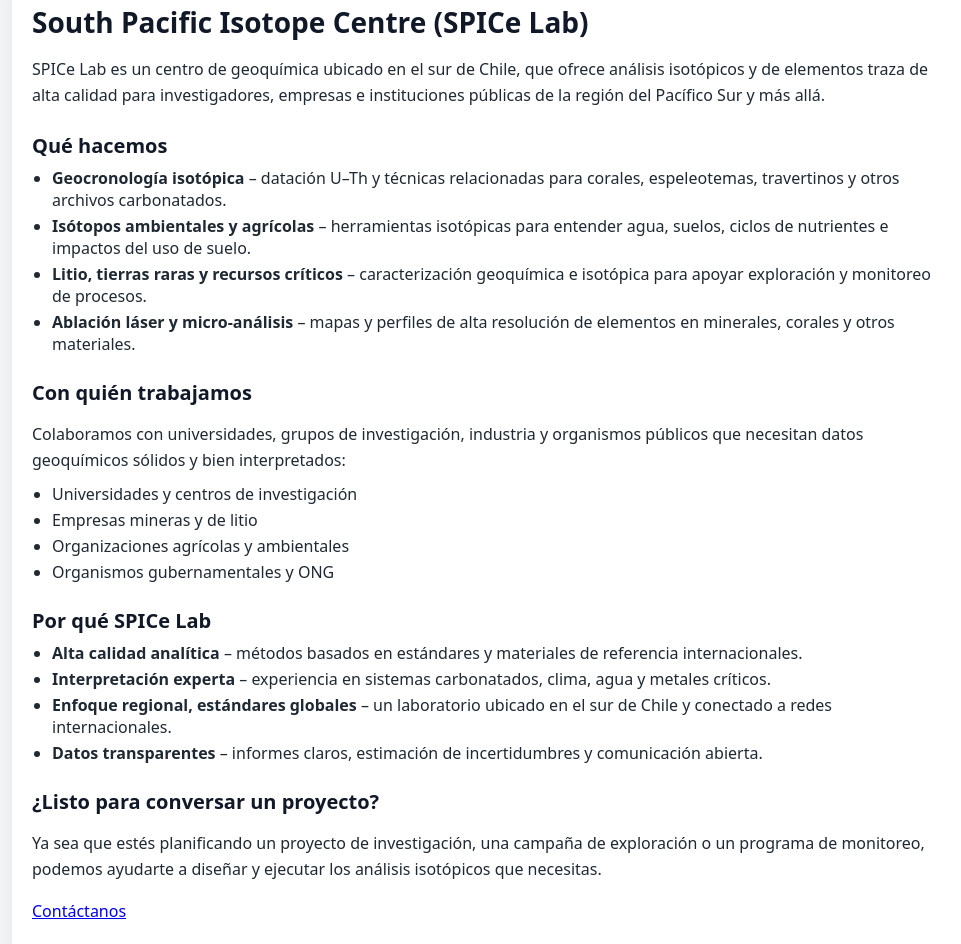
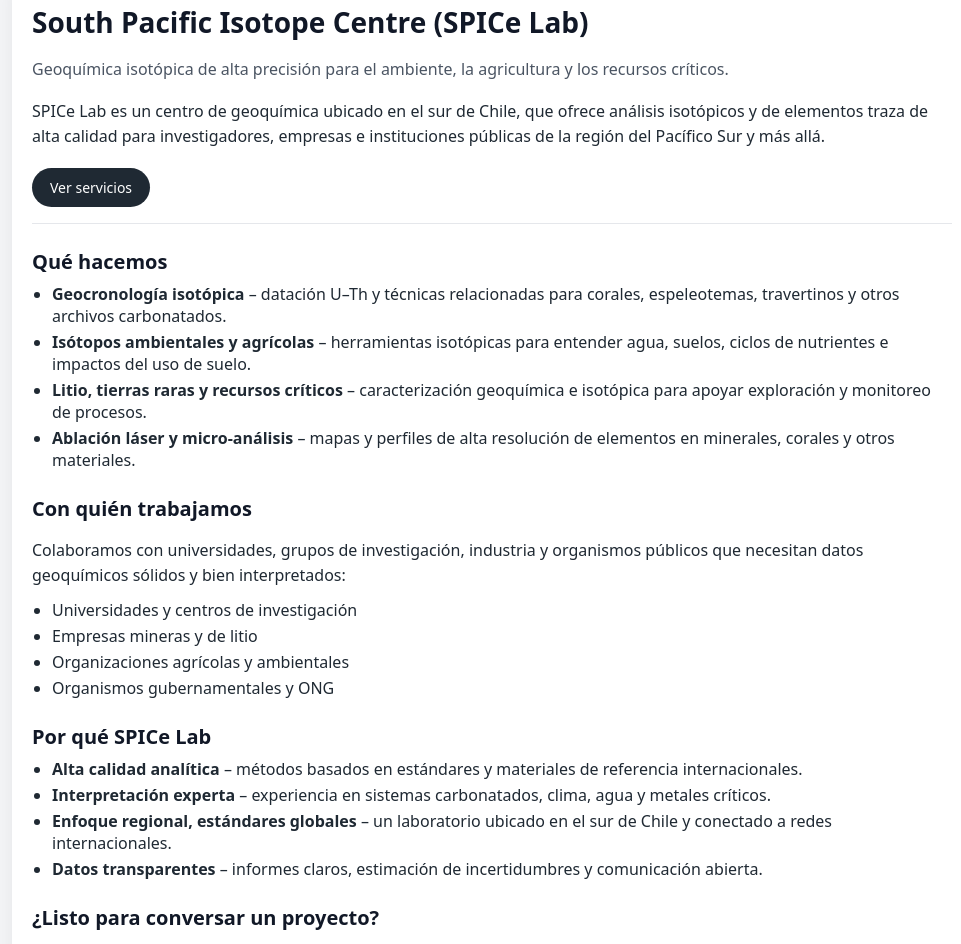
Before and after one commit to msalass/spicelab, a plain HTML site: page es/index.html in a window 1280 px wide. Shown: the part 98-1042 px from the top of the page, without its empty margins (148-1109 px from the left). Drawn offline with Linux system fonts and the light colour scheme.

Commit message:
Update index.html

```diff
--- a/es/index.html
+++ b/es/index.html
@@ -23,12 +23,18 @@
 </header>
 
 <main>
+  <div class="hero">
     <h1>South Pacific Isotope Centre (SPICe Lab)</h1>
+    <p class="hero-subtitle">
+      Geoquímica isotópica de alta precisión para el ambiente, la agricultura y los recursos críticos.
+    </p>
     <p>
       SPICe Lab es un centro de geoquímica ubicado en el sur de Chile, que ofrece análisis
       isotópicos y de elementos traza de alta calidad para investigadores, empresas e
       instituciones públicas de la región del Pacífico Sur y más allá.
     </p>
+    <a href="/es/servicios/" class="button">Ver servicios</a>
+  </div>
 
   <h2>Qué hacemos</h2>
   <ul>
@@ -62,7 +68,7 @@
     que necesitas.
   </p>
   <p>
-    <a href="/es/contacto/">Contáctanos</a>
+    <a href="/es/contacto/" class="button">Contáctanos</a>
   </p>
 </main>
 
```
Lines whose indentation alone changed are shown as unchanged.
